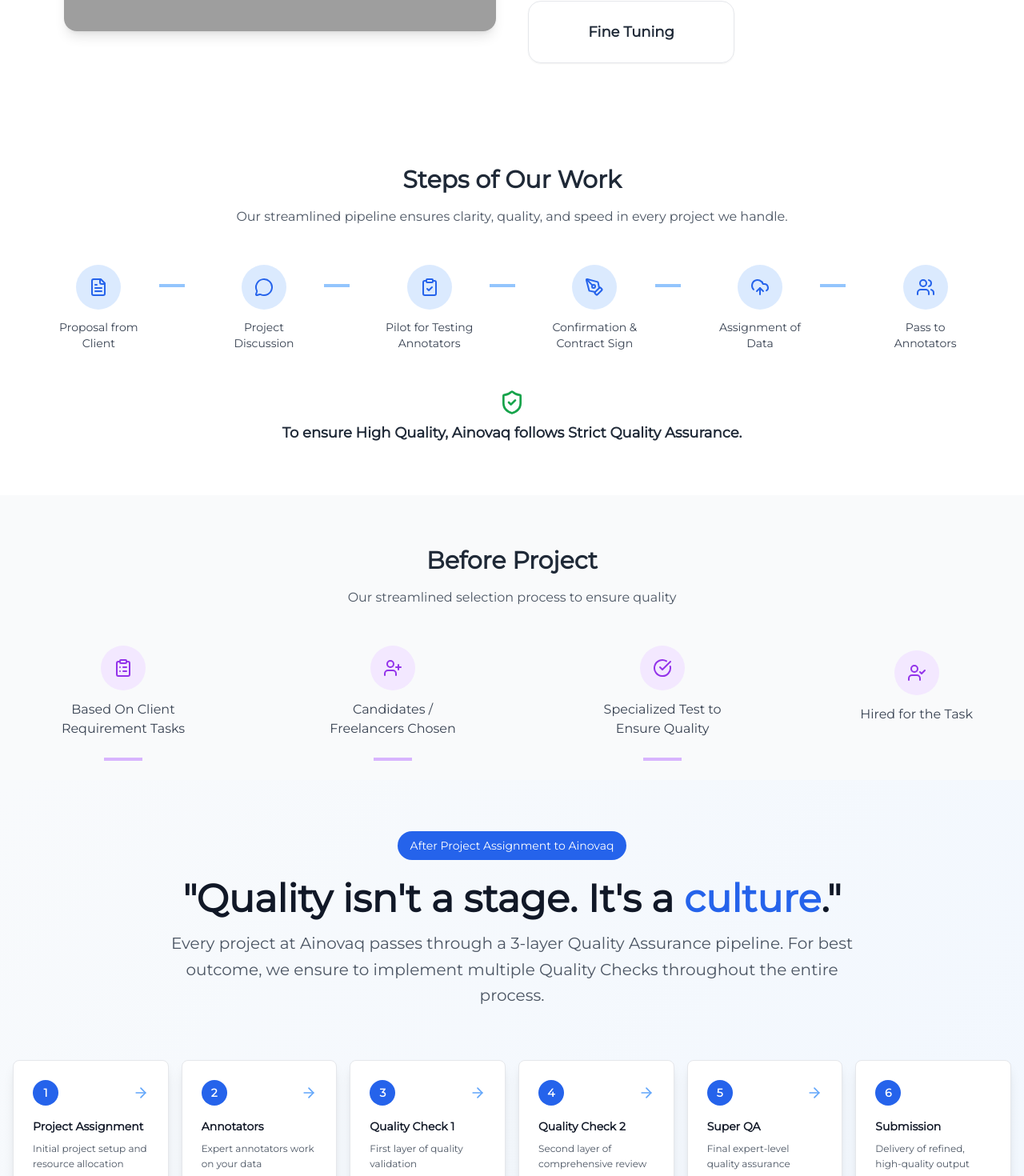
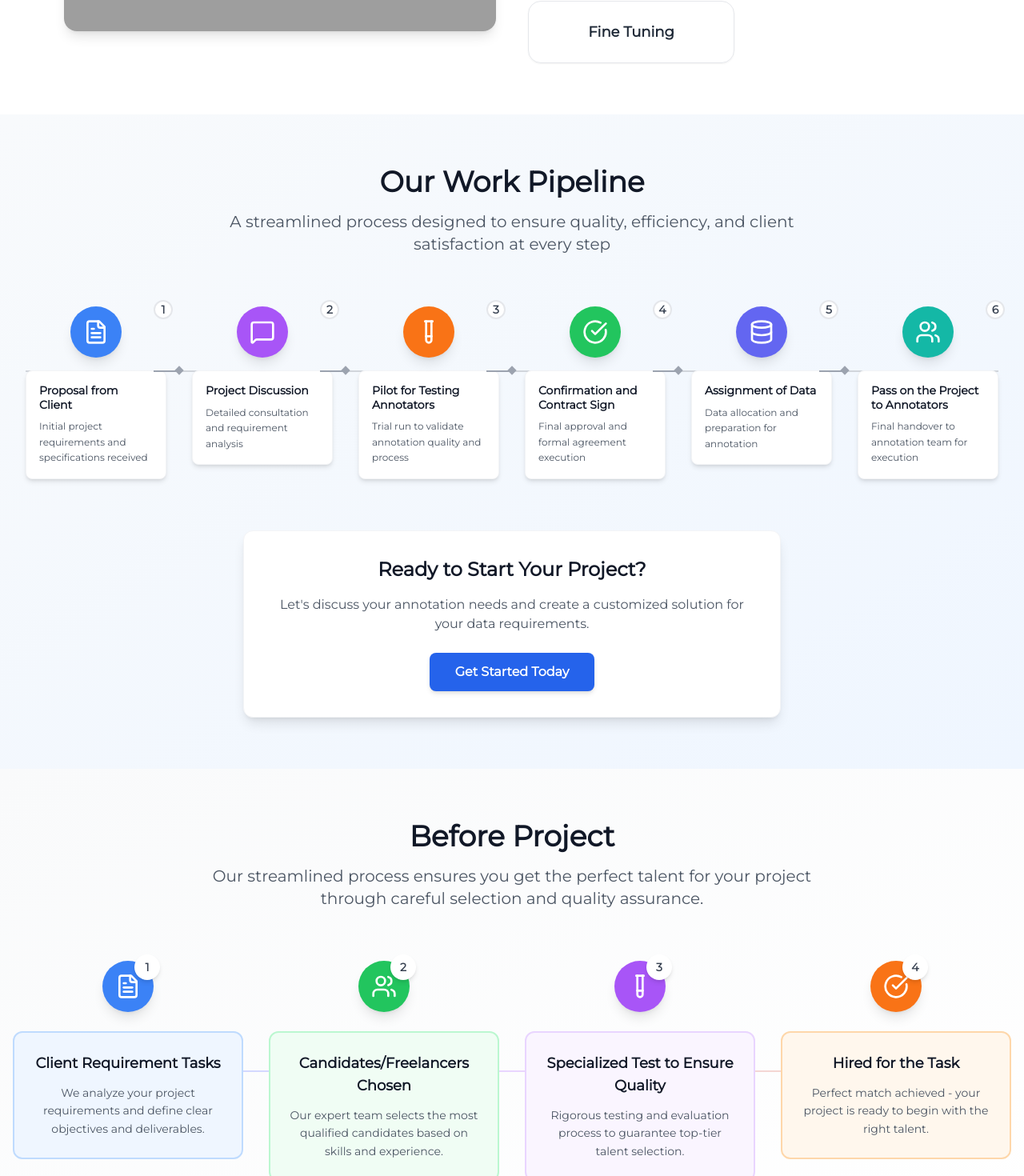
Before and after one commit to Bayzid004/luciidai, a Next.js app: page / in a window 1280 px wide. Shown: the part 2282-3752 px from the top of the page at 80% size. Built offline with nearby package versions, Linux system fonts and the light colour scheme; grey boxes are pictures that could not be loaded.

Commit message:
before and work section updated

```diff
--- a/src/components/homePage/beforeProject/BeforeProject.jsx
+++ b/src/components/homePage/beforeProject/BeforeProject.jsx
@@ -1,59 +1,133 @@
-'use client'
-import React from 'react'
-import { ClipboardList, UserCheck, CheckCircle, UserPlus } from 'lucide-react'
+import React from 'react';
+import { ArrowRight, Users, TestTube, CheckCircle, FileText } from 'lucide-react';
 
+const BeforeProject = () => {
   const steps = [
     {
-    icon: <ClipboardList className="w-6 h-6 text-purple-600" />,
-    label: 'Based On Client Requirement Tasks',
+      id: 1,
+      icon: <FileText className="w-8 h-8" />,
+      title: "Client Requirement Tasks",
+      description: "We analyze your project requirements and define clear objectives and deliverables.",
+      color: "bg-blue-500",
+      lightColor: "bg-blue-50",
+      borderColor: "border-blue-200"
     },
     {
-    icon: <UserPlus className="w-6 h-6 text-purple-600" />,
-    label: 'Candidates / Freelancers Chosen',
+      id: 2,
+      icon: <Users className="w-8 h-8" />,
+      title: "Candidates/Freelancers Chosen",
+      description: "Our expert team selects the most qualified candidates based on skills and experience.",
+      color: "bg-green-500",
+      lightColor: "bg-green-50",
+      borderColor: "border-green-200"
     },
     {
-    icon: <CheckCircle className="w-6 h-6 text-purple-600" />,
-    label: 'Specialized Test to Ensure Quality',
+      id: 3,
+      icon: <TestTube className="w-8 h-8" />,
+      title: "Specialized Test to Ensure Quality",
+      description: "Rigorous testing and evaluation process to guarantee top-tier talent selection.",
+      color: "bg-purple-500",
+      lightColor: "bg-purple-50",
+      borderColor: "border-purple-200"
     },
     {
-    icon: <UserCheck className="w-6 h-6 text-purple-600" />,
-    label: 'Hired for the Task',
-  },
-]
+      id: 4,
+      icon: <CheckCircle className="w-8 h-8" />,
+      title: "Hired for the Task",
+      description: "Perfect match achieved - your project is ready to begin with the right talent.",
+      color: "bg-orange-500",
+      lightColor: "bg-orange-50",
+      borderColor: "border-orange-200"
+    }
+  ];
 
-const BeforeProject = () => {
   return (
-    <section className="bg-gray-50 py-16 px-4 sm:px-6 lg:px-8">
-      <div className="max-w-6xl mx-auto text-center mb-12">
-        <h2 className="text-3xl font-bold text-gray-800 mb-4">Before Project</h2>
-        <p className="text-gray-600">Our streamlined selection process to ensure quality</p>
+    <section className="py-16 px-4 bg-gradient-to-br from-gray-50 to-white">
+      <div className="max-w-7xl mx-auto">
+        {/* Header */}
+        <div className="text-center mb-16">
+          <h2 className="text-4xl font-bold text-gray-900 mb-4">
+            Before Project
+          </h2>
+          <p className="text-xl text-gray-600 max-w-3xl mx-auto">
+            Our streamlined process ensures you get the perfect talent for your project through careful selection and quality assurance.
+          </p>
         </div>
 
-      {/* Horizontal pipeline */}
-      <div className="max-w-6xl mx-auto flex flex-col sm:flex-row items-center justify-between gap-6">
-        {steps.map((step, i) => (
-          <div key={i} className="flex flex-col items-center text-center max-w-[180px]">
-            <div className="bg-purple-100 p-4 rounded-full mb-3">{step.icon}</div>
-            <p className="text-gray-700 font-medium">{step.label}</p>
+        {/* Desktop Flow */}
+        <div className="hidden lg:block">
+          <div className="relative">
+            {/* Connection Line */}
+            <div className="absolute top-1/2 left-0 right-0 h-0.5 bg-gradient-to-r from-blue-200 via-green-200 via-purple-200 to-orange-200 transform -translate-y-1/2 z-0"></div>
 
-            {/* Arrow except last item */}
-            {i !== steps.length - 1 && (
-              <div className="hidden sm:block w-12 h-1 bg-purple-300 mt-6 -mb-10"></div>
+            <div className="relative z-10 grid grid-cols-4 gap-8">
+              {steps.map((step, index) => (
+                <div key={step.id} className="flex flex-col items-center">
+                  {/* Icon Circle */}
+                  <div className={`${step.color} rounded-full p-4 shadow-lg mb-6 relative`}>
+                    <div className="text-white">
+                      {step.icon}
+                    </div>
+                    {/* Step Number */}
+                    <div className="absolute -top-2 -right-2 bg-white rounded-full w-8 h-8 flex items-center justify-center text-sm font-bold text-gray-700 shadow-md">
+                      {step.id}
+                    </div>
+                  </div>
+
+                  {/* Card */}
+                  <div className={`${step.lightColor} ${step.borderColor} border-2 rounded-xl p-6 text-center hover:shadow-lg transition-all duration-300 transform hover:-translate-y-2`}>
+                    <h3 className="text-lg font-semibold text-gray-900 mb-3">
+                      {step.title}
+                    </h3>
+                    <p className="text-gray-600 text-sm leading-relaxed">
+                      {step.description}
+                    </p>
+                  </div>
+                </div>
+              ))}
+            </div>
+          </div>
+        </div>
+
+        {/* Mobile Flow */}
+        <div className="lg:hidden space-y-8">
+          {steps.map((step, index) => (
+            <div key={step.id} className="relative">
+              <div className="flex items-start space-x-4">
+                {/* Icon Circle */}
+                <div className={`${step.color} rounded-full p-3 shadow-lg flex-shrink-0 relative`}>
+                  <div className="text-white">
+                    {React.cloneElement(step.icon, { className: "w-6 h-6" })}
+                  </div>
+                  {/* Step Number */}
+                  <div className="absolute -top-1 -right-1 bg-white rounded-full w-6 h-6 flex items-center justify-center text-xs font-bold text-gray-700 shadow-md">
+                    {step.id}
+                  </div>
+                </div>
+
+                {/* Card */}
+                <div className={`${step.lightColor} ${step.borderColor} border-2 rounded-xl p-6 flex-1 hover:shadow-lg transition-all duration-300`}>
+                  <h3 className="text-lg font-semibold text-gray-900 mb-3">
+                    {step.title}
+                  </h3>
+                  <p className="text-gray-600 text-sm leading-relaxed">
+                    {step.description}
+                  </p>
+                </div>
+              </div>
+
+              {/* Arrow for mobile */}
+              {index < steps.length - 1 && (
+                <div className="flex justify-center mt-6">
+                  <ArrowRight className="w-6 h-6 text-gray-400 rotate-90" />
+                </div>
               )}
             </div>
           ))}
         </div>
-
-      {/* Arrows for small screens */}
-      <div className="sm:hidden flex justify-center mt-6 space-x-4">
-        {steps.map((_, i) =>
-          i !== steps.length - 1 ? (
-            <div key={i} className="w-6 h-1 bg-purple-300 rounded" />
-          ) : null
-        )}
       </div>
     </section>
-  )
-}
+  );
+};
 
-export default BeforeProject
+export default BeforeProject;
--- a/src/components/homePage/stepsofWork/StepsOfWork.jsx
+++ b/src/components/homePage/stepsofWork/StepsOfWork.jsx
@@ -1,82 +1,166 @@
-'use client'
-import React from 'react'
+import React from 'react';
 import {
   FileText,
-  MessageCircle,
-  ClipboardCheck,
-  PenTool,
-  UploadCloud,
-  Users,
-  ShieldCheck,
-} from 'lucide-react'
+  MessageSquare,
+  TestTube,
+  CheckCircle,
+  Database,
+  Users
+} from 'lucide-react';
 
 const StepsOfWork = () => {
   const steps = [
     {
-      title: 'Proposal from Client',
-      icon: <FileText className="h-6 w-6 text-blue-600" />,
+      id: 1,
+      title: "Proposal from Client",
+      description: "Initial project requirements and specifications received",
+      icon: <FileText className="w-8 h-8" />,
+      color: "bg-blue-500"
     },
     {
-      title: 'Project Discussion',
-      icon: <MessageCircle className="h-6 w-6 text-blue-600" />,
+      id: 2,
+      title: "Project Discussion",
+      description: "Detailed consultation and requirement analysis",
+      icon: <MessageSquare className="w-8 h-8" />,
+      color: "bg-purple-500"
     },
     {
-      title: 'Pilot for Testing Annotators',
-      icon: <ClipboardCheck className="h-6 w-6 text-blue-600" />,
+      id: 3,
+      title: "Pilot for Testing Annotators",
+      description: "Trial run to validate annotation quality and process",
+      icon: <TestTube className="w-8 h-8" />,
+      color: "bg-orange-500"
     },
     {
-      title: 'Confirmation & Contract Sign',
-      icon: <PenTool className="h-6 w-6 text-blue-600" />,
+      id: 4,
+      title: "Confirmation and Contract Sign",
+      description: "Final approval and formal agreement execution",
+      icon: <CheckCircle className="w-8 h-8" />,
+      color: "bg-green-500"
     },
     {
-      title: 'Assignment of Data',
-      icon: <UploadCloud className="h-6 w-6 text-blue-600" />,
+      id: 5,
+      title: "Assignment of Data",
+      description: "Data allocation and preparation for annotation",
+      icon: <Database className="w-8 h-8" />,
+      color: "bg-indigo-500"
     },
     {
-      title: 'Pass to Annotators',
-      icon: <Users className="h-6 w-6 text-blue-600" />,
-    },
-  ]
+      id: 6,
+      title: "Pass on the Project to Annotators",
+      description: "Final handover to annotation team for execution",
+      icon: <Users className="w-8 h-8" />,
+      color: "bg-teal-500"
+    }
+  ];
 
   return (
-    <section className="bg-white py-16 px-4 sm:px-6 lg:px-8">
-      <div className="max-w-7xl mx-auto">
-        {/* Title */}
-        <h2 className="text-3xl font-bold text-center text-gray-800 mb-4">Steps of Our Work</h2>
-        <p className="text-center text-gray-600 mb-12">
-          Our streamlined pipeline ensures clarity, quality, and speed in every project we handle.
+    <section className="py-16 bg-gradient-to-br from-slate-50 to-blue-50">
+      <div className="max-w-7xl mx-auto px-4 sm:px-6 lg:px-8">
+        {/* Header */}
+        <div className="text-center mb-16">
+          <h2 className="text-4xl font-bold text-gray-900 mb-4">
+            Our Work Pipeline
+          </h2>
+          <p className="text-xl text-gray-600 max-w-3xl mx-auto">
+            A streamlined process designed to ensure quality, efficiency, and client satisfaction at every step
           </p>
+        </div>
 
-        {/* Pipeline steps */}
+        {/* Desktop View - Horizontal Flow */}
+        <div className="hidden lg:block">
           <div className="relative">
-          <div className="grid grid-cols-1 md:grid-cols-6 gap-6">
+            {/* Connection Line */}
+            <div className="absolute top-20 left-0 right-0 h-0.5 bg-gray-300"></div>
+
+            <div className="grid grid-cols-6 gap-8">
               {steps.map((step, index) => (
-              <div
-                key={index}
-                className="flex flex-col items-center text-center group relative"
-              >
-                <div className="bg-blue-100 p-4 rounded-full mb-3">{step.icon}</div>
-                <p className="text-sm font-medium text-gray-700 max-w-[120px]">
+                <div key={step.id} className="relative">
+                  {/* Step Circle */}
+                  <div className={`${step.color} w-16 h-16 rounded-full flex items-center justify-center text-white mb-4 mx-auto relative z-10 shadow-lg`}>
+                    {step.icon}
+                  </div>
+
+                  {/* Step Number */}
+                  <div className="absolute -top-2 -right-2 w-6 h-6 bg-white rounded-full flex items-center justify-center text-sm font-bold text-gray-700 border-2 border-gray-200 z-20">
+                    {step.id}
+                  </div>
+
+                  {/* Content Card */}
+                  <div className="bg-white rounded-lg p-4 shadow-md hover:shadow-lg transition-shadow duration-300 border border-gray-100">
+                    <h3 className="font-semibold text-gray-900 mb-2 text-sm leading-tight">
                       {step.title}
+                    </h3>
+                    <p className="text-gray-600 text-xs leading-relaxed">
+                      {step.description}
                     </p>
+                  </div>
+
+                  {/* Arrow */}
                   {index < steps.length - 1 && (
-                  <div className="hidden md:block absolute top-6 right-[-16px] w-8 h-1 bg-blue-300 z-0" />
+                    <div className="absolute top-20 -right-4 w-8 h-0.5 bg-gray-400 z-0">
+                      <div className="absolute -right-1 -top-1 w-2 h-2 bg-gray-400 rotate-45 transform"></div>
+                    </div>
                   )}
                 </div>
               ))}
             </div>
           </div>
+        </div>
 
-        {/* QA Statement */}
-        <div className="mt-12 flex flex-col items-center text-center">
-          <ShieldCheck className="h-8 w-8 text-green-600 mb-2" />
-          <p className="text-lg font-semibold text-gray-800">
-            To ensure High Quality, Ainovaq follows Strict Quality Assurance.
+        {/* Mobile/Tablet View - Vertical Flow */}
+        <div className="lg:hidden">
+          <div className="space-y-6">
+            {steps.map((step, index) => (
+              <div key={step.id} className="flex items-start space-x-4">
+                {/* Step Circle */}
+                <div className="flex-shrink-0 relative">
+                  <div className={`${step.color} w-12 h-12 rounded-full flex items-center justify-center text-white shadow-lg`}>
+                    {React.cloneElement(step.icon, { className: "w-6 h-6" })}
+                  </div>
+
+                  {/* Step Number */}
+                  <div className="absolute -top-1 -right-1 w-5 h-5 bg-white rounded-full flex items-center justify-center text-xs font-bold text-gray-700 border border-gray-200">
+                    {step.id}
+                  </div>
+
+                  {/* Vertical Line */}
+                  {index < steps.length - 1 && (
+                    <div className="absolute top-12 left-6 w-0.5 h-8 bg-gray-300"></div>
+                  )}
+                </div>
+
+                {/* Content */}
+                <div className="flex-1 bg-white rounded-lg p-4 shadow-md border border-gray-100">
+                  <h3 className="font-semibold text-gray-900 mb-2">
+                    {step.title}
+                  </h3>
+                  <p className="text-gray-600 text-sm">
+                    {step.description}
                   </p>
                 </div>
               </div>
+            ))}
+          </div>
+        </div>
+
+        {/* Call to Action */}
+        <div className="text-center mt-16">
+          <div className="bg-white rounded-xl p-8 shadow-lg border border-gray-100 max-w-2xl mx-auto">
+            <h3 className="text-2xl font-bold text-gray-900 mb-4">
+              Ready to Start Your Project?
+            </h3>
+            <p className="text-gray-600 mb-6">
+              Let's discuss your annotation needs and create a customized solution for your data requirements.
+            </p>
+            <button className="bg-blue-600 hover:bg-blue-700 text-white font-semibold py-3 px-8 rounded-lg transition-colors duration-200 shadow-md hover:shadow-lg">
+              Get Started Today
+            </button>
+          </div>
+        </div>
+      </div>
     </section>
-  )
-}
+  );
+};
 
-export default StepsOfWork
+export default StepsOfWork;
```
Lines whose indentation alone changed are shown as unchanged.
